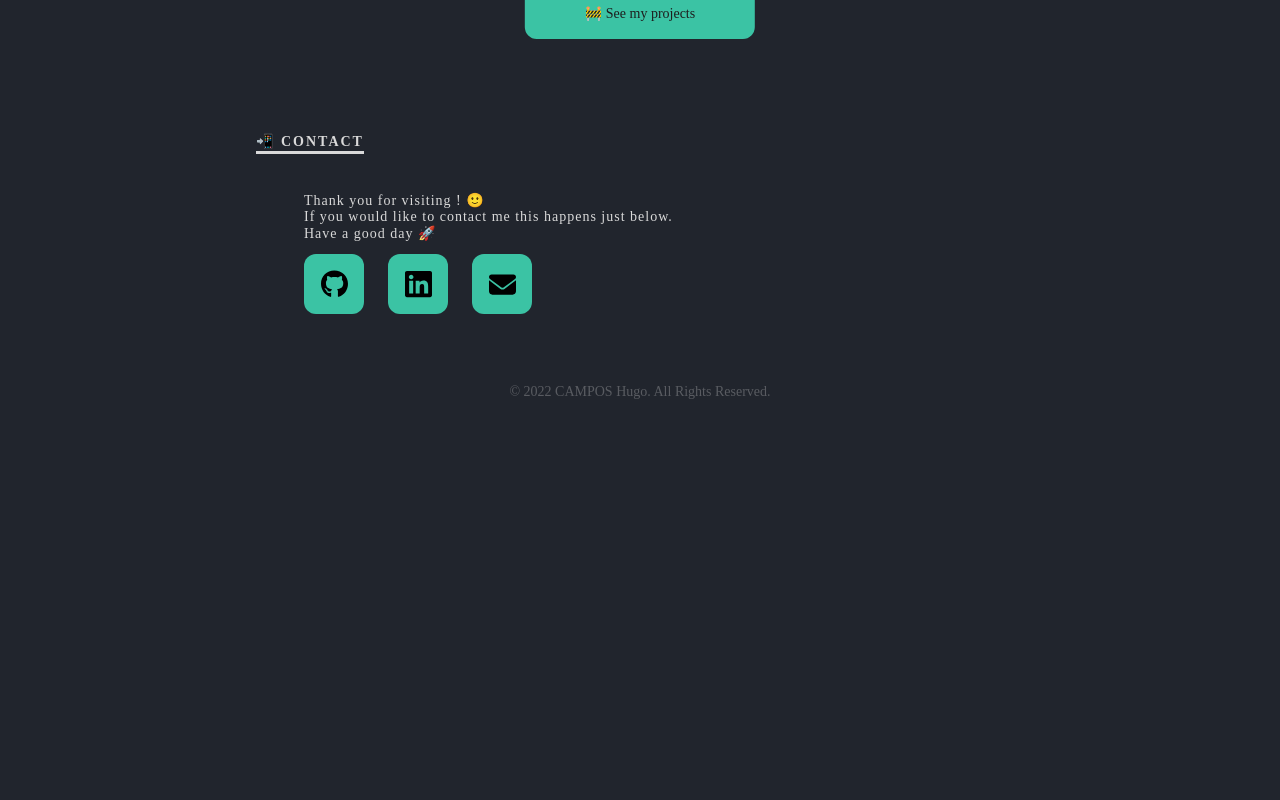
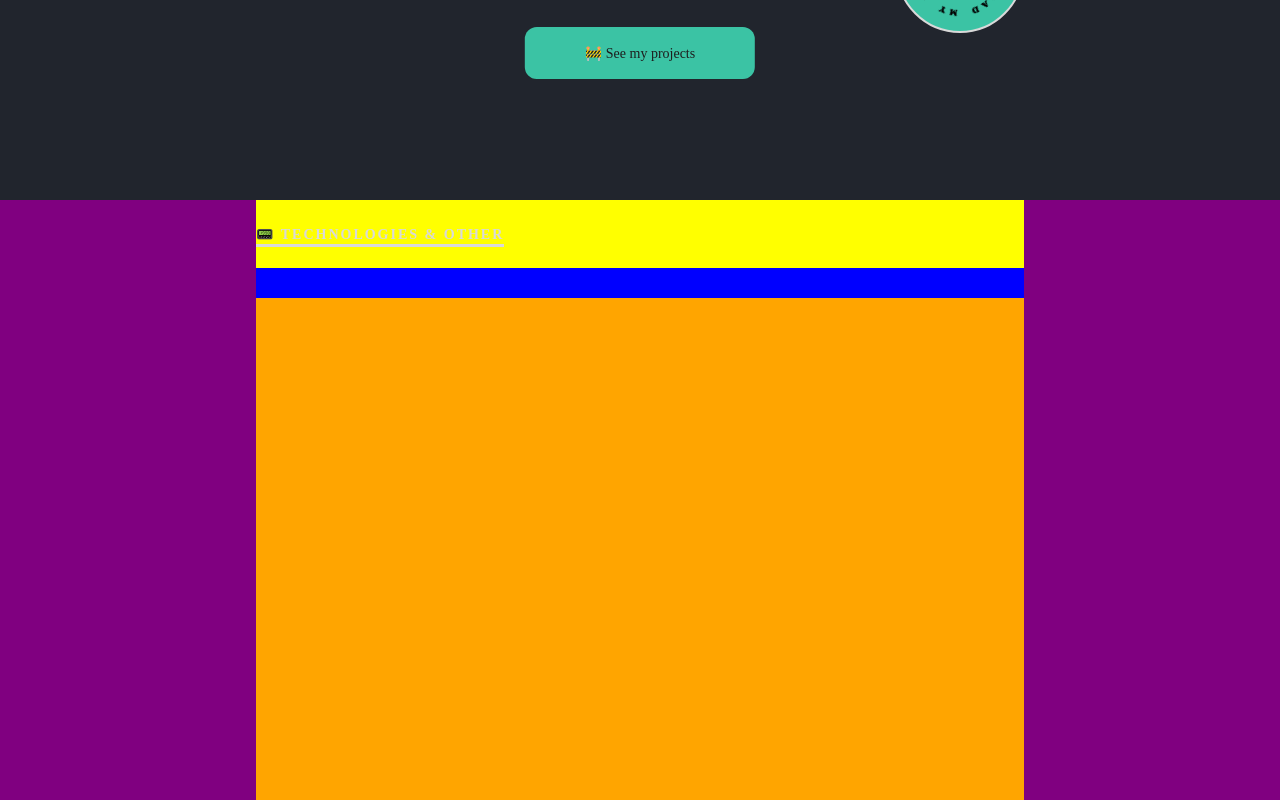
Before and after one commit to Sakoutecher/portfolio-react, a React (Create React App) app: page / in a window 1280 px wide. Shown: the part 1320-2120 px from the top of the page. Before the commit the page ends 1744 px from the top, so only its background shows below. Built offline with nearby package versions, Linux system fonts and the light colour scheme.

Commit message:
:construction: Start the technologies component

```diff
--- a/src/App.js
+++ b/src/App.js
@@ -2,6 +2,7 @@ import React from 'react';
 import Navbar from './partials/Navbar'
 import Welcome from './section/Welcome';
 import Description from './section/Description';
+import Technologies from './section/Technologies';
 import Contact from './section/Contact'
 import Footer from './partials/Footer';
 import { useState, useEffect } from 'react'
@@ -74,6 +75,9 @@ function App() {
         styles={styles}
         colors={colors}
       />
+      <Technologies
+        styles={styles}
+      />
       <Contact
         colors={colors}
         styles={styles}
--- /dev/null
+++ b/src/components/TechnoCateg.js
@@ -0,0 +1,18 @@
+import React from 'react';
+import styled from 'styled-components'
+
+function TechnoCateg({}) {
+    return (
+        <Paragraph></Paragraph>
+    );
+}
+
+const Paragraph = styled.p`
+    font-family: Poppins;
+    color: ${props => props.color};
+    font-size: 14px;
+    font-weight: 400;
+    letter-spacing: 1px;
+`
+
+export default TechnoCateg;
--- a/src/section/Contact.js
+++ b/src/section/Contact.js
@@ -79,7 +79,7 @@ const ContactContainer = styled.div`
     height: 30vh;
     width: 100vw;
     //background-color: red;
-    margin-top: 10vh;
+    margin-top: 15vh;
     display: flex;
     justify-content: center;
     align-items: center;
--- a/src/section/Description.js
+++ b/src/section/Description.js
@@ -101,7 +101,7 @@ const DescriptionContainer = styled.div`
     height: 80vh;
     width: 100vw;
     //background-color: purple;
-    margin-top: 10vh;
+    margin-top: 15vh;
     display: flex;
     justify-content: center;
     align-items: center;
--- /dev/null
+++ b/src/section/Technologies.js
@@ -0,0 +1,61 @@
+import React from 'react';
+import Title from '../components/Title';
+import TechnoCateg from '../components/TechnoCateg'
+import styled from 'styled-components'
+
+function Technologies({ styles }) {
+  return (
+    <TechnologiesContainer>
+        <Center>
+            <Top>
+            <Title
+                text={'📟 Technologies & Other'}
+                styles={styles}
+            />
+            </Top>
+            <Bottom>
+
+            </Bottom>
+        </Center>
+    </TechnologiesContainer>
+  );
+}
+
+const TechnologiesContainer = styled.div`
+    height: 85vh;
+    width: 100vw;
+    background-color: purple;
+    margin-top: 15vh;
+    display: flex;
+    justify-content: center;
+    align-items: center;
+`
+
+const Center = styled.div`
+    height: 100%;
+    width: 60%;
+    background-color: blue;
+`
+
+const Top = styled.div`
+    height: 10%;
+    width: 100%;
+    background-color: yellow;
+    display: flex;
+    justify-content: flex-start;
+    align-items: center;
+`
+
+const Bottom = styled.div`
+    height: 90%;
+    width: 100%;
+    background-color: orange;
+    padding-left: 3em;
+    padding-right: 3em;
+    margin-top: 30px;
+    display: flex;
+    justify-content: space-evenly;
+    flex-direction: column;
+`
+
+export default Technologies;
```
Also changed, not shown: src/components/Resume.js.
